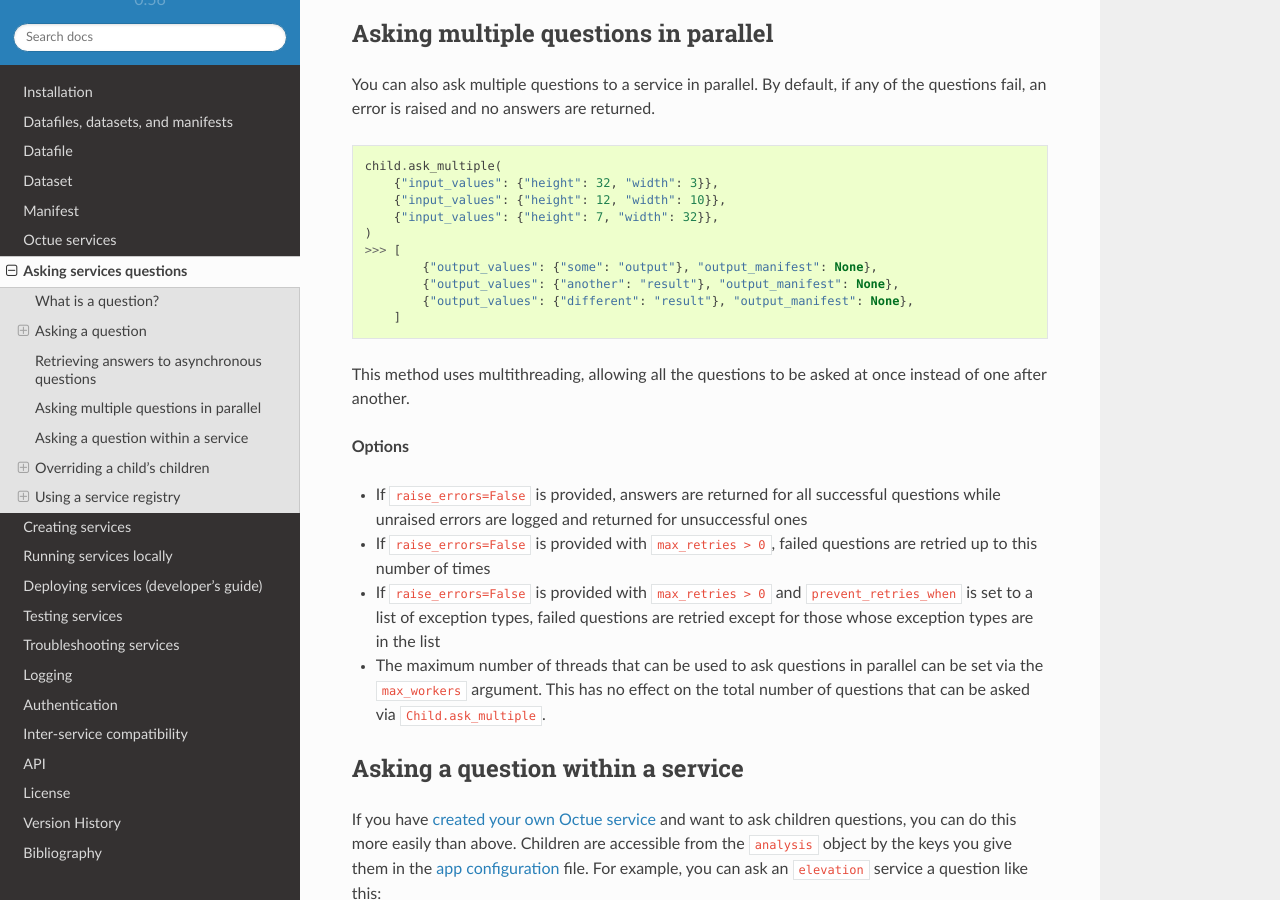
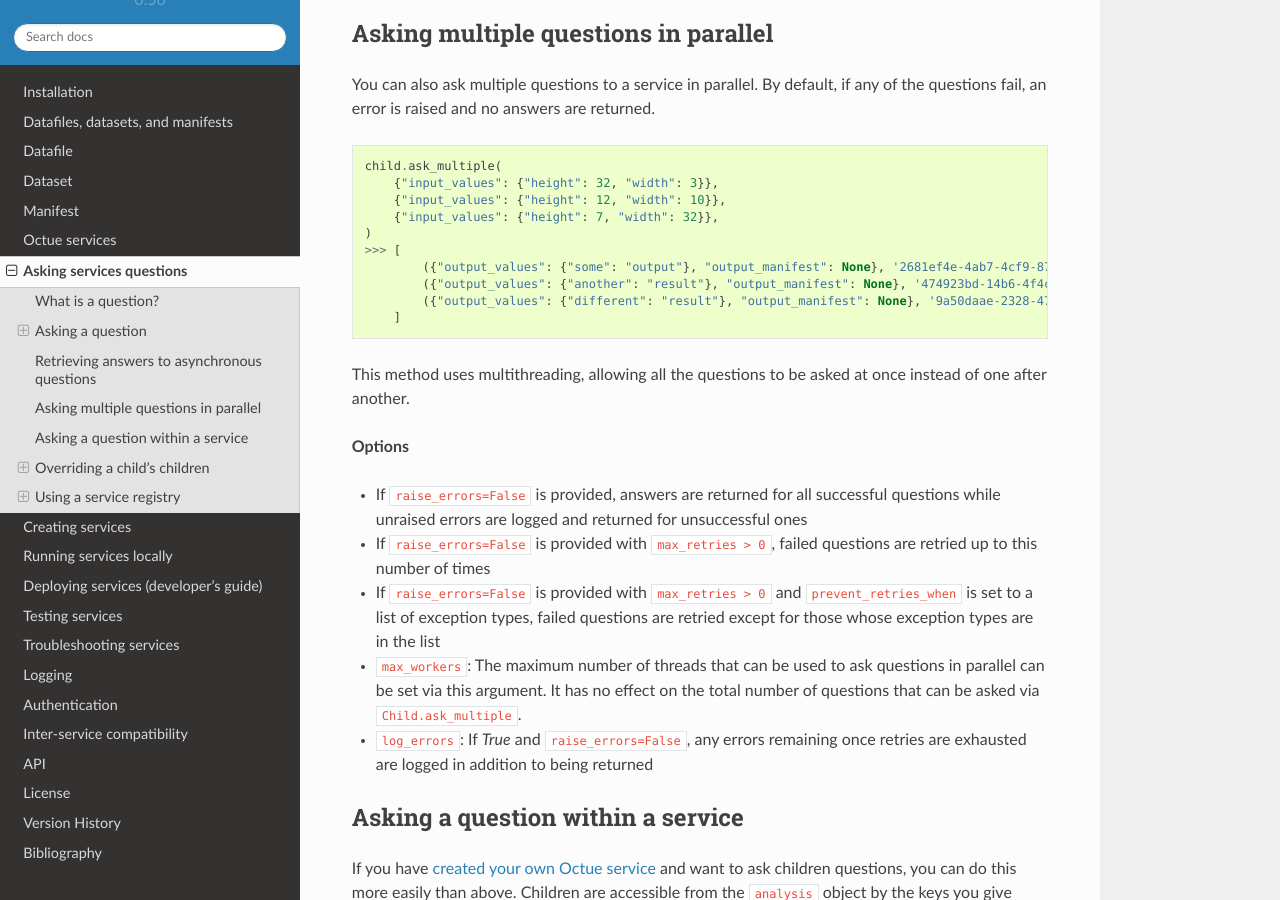
Before and after one commit to octue/octue-sdk-python, a Sphinx documentation site: the page built from docs/source/asking_questions.rst, in a window 1280 px wide and 900 px high, scrolled down 2889 px. Built offline with Sphinx 7.4.7 and the Read the Docs theme 2.0.0, drawn with Linux system fonts in a browser that asks for light colours.

Commit message:
DOC: Improve `Child.ask_multiple` documentation

```diff
--- a/docs/source/asking_questions.rst
+++ b/docs/source/asking_questions.rst
@@ -198,9 +198,9 @@ raised and no answers are returned.
         {"input_values": {"height": 7, "width": 32}},
     )
     >>> [
-            {"output_values": {"some": "output"}, "output_manifest": None},
-            {"output_values": {"another": "result"}, "output_manifest": None},
-            {"output_values": {"different": "result"}, "output_manifest": None},
+            ({"output_values": {"some": "output"}, "output_manifest": None}, '2681ef4e-4ab7-4cf9-8783-aad982d5e324'),
+            ({"output_values": {"another": "result"}, "output_manifest": None}, '474923bd-14b6-4f4c-9bfe-8148358f35cd'),
+            ({"output_values": {"different": "result"}, "output_manifest": None}, '9a50daae-2328-4728-9ddd-b2252474f118'),
         ]
 
 This method uses multithreading, allowing all the questions to be asked at once instead of one after another.
@@ -213,8 +213,10 @@ This method uses multithreading, allowing all the questions to be asked at once
   times
 - If ``raise_errors=False`` is provided with ``max_retries > 0`` and ``prevent_retries_when`` is set to a list of
   exception types, failed questions are retried except for those whose exception types are in the list
-- The maximum number of threads that can be used to ask questions in parallel can be set via the ``max_workers``
-  argument. This has no effect on the total number of questions that can be asked via ``Child.ask_multiple``.
+- ``max_workers``: The maximum number of threads that can be used to ask questions in parallel can be set via this
+  argument. It has no effect on the total number of questions that can be asked via ``Child.ask_multiple``.
+- ``log_errors``: If `True` and ``raise_errors=False``, any errors remaining once retries are exhausted are logged in
+  addition to being returned
 
 
 Asking a question within a service
```
